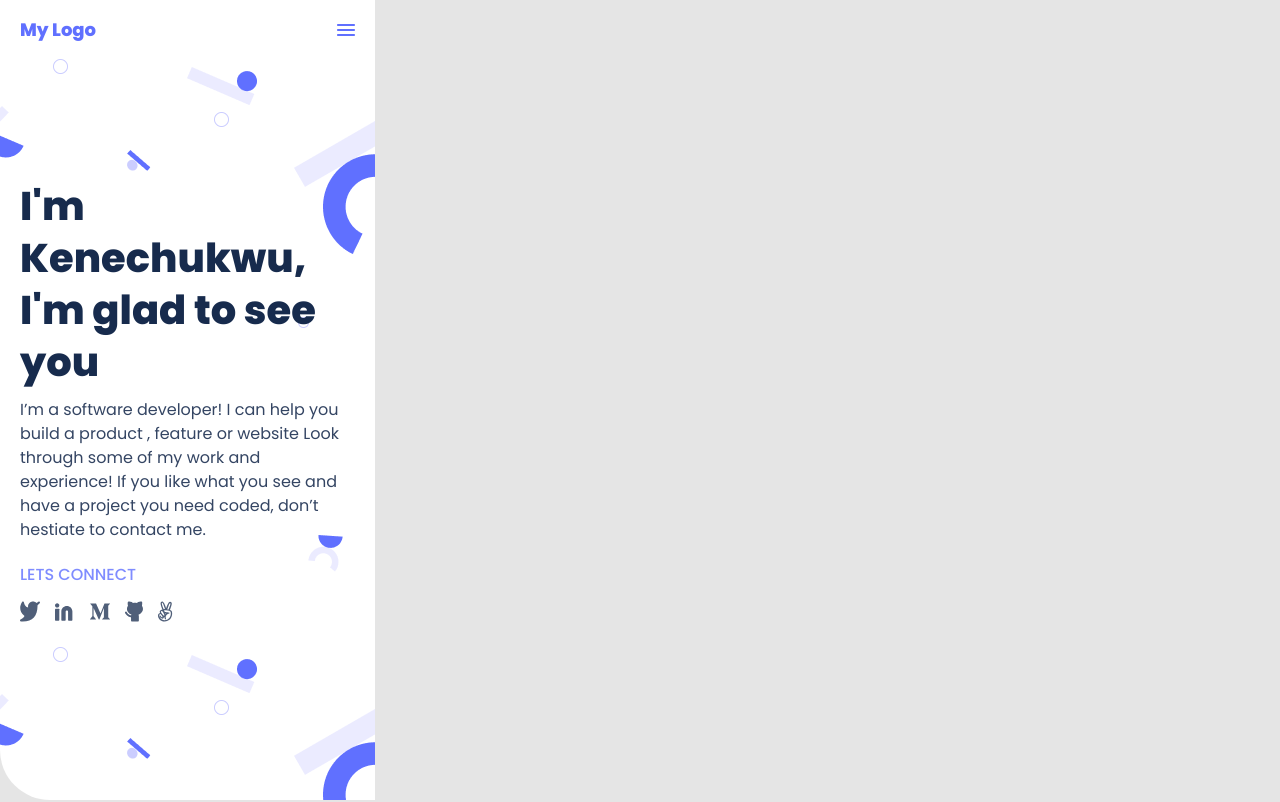
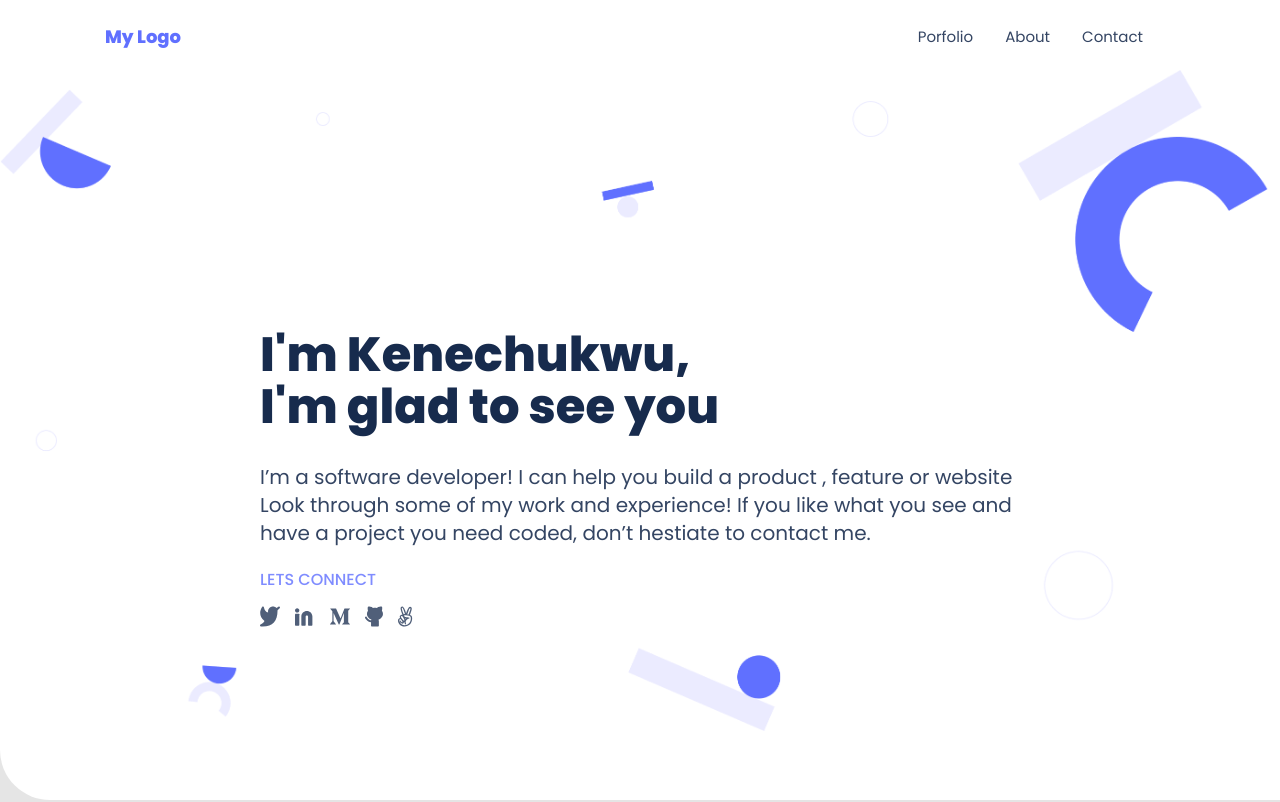
Before and after one commit to kene-creator/portfolio, a website: page index.html in a window 1280 px wide. Shown: the top 802 px of the page. Drawn offline with Linux system fonts and the light colour scheme.

Commit message:
Change nav burger icon

```diff
--- a/index.html
+++ b/index.html
@@ -19,12 +19,20 @@
     <header class="header">
       <nav class="nav">
         <a href="#" class="logo">My Logo</a>
+        <div class="nav-items">
+          <ul class="nav-list">
+            <li class="nav-item">Porfolio</li>
+            <li class="nav-item">About</li>
+            <li class="nav-item">Contact</li>
+          </ul>
+        </div>
         <svg
           width="18"
           height="12"
           viewBox="0 0 18 12"
           fill="none"
           xmlns="http://www.w3.org/2000/svg"
+          class="burger-icon"
         >
           <path
             fill-rule="evenodd"
--- a/style.css
+++ b/style.css
@@ -29,7 +29,7 @@ body {
   position: relative;
   border-bottom-left-radius: 5rem;
   height: 100vh;
-  width: 37.5rem;
+  min-width: 37.5rem;
   overflow: hidden;
   margin-bottom: 12rem;
   background-color: #ffff;
@@ -96,6 +96,25 @@ body {
   margin-left: 2rem;
 }
 
+.burger-icon {
+  display: inline-block;
+}
+
+.nav-list {
+  display: flex;
+  list-style-type: none;
+}
+
+.nav-item {
+  margin-right: 3.2rem;
+  font-size: 1.5rem;
+  color: #344563;
+}
+
+.nav-items {
+  opacity: 0;
+}
+
 .link-connect {
   font-family: var(--header-font);
   font-style: normal;
@@ -125,7 +144,7 @@ body {
   gap: 0.1rem;
   padding: 1.6rem;
   margin: 0 1.5rem 12rem 1.5rem;
-  width: 35rem;
+  min-width: 35rem;
   height: fit-content;
   background: #fff;
   border: 1px solid #dfe1e6;
@@ -479,3 +498,55 @@ body {
   color: #6070ff;
   cursor: pointer;
 }
+
+@media only screen and (min-width: 56.25em) {
+}
+
+@media only screen and (min-width: 75em) {
+  .header {
+    min-width: 56rem;
+    background-position: center;
+    background-repeat: no-repeat;
+    background-image: url("img/Header-bg@2x.png");
+  }
+
+  .heading-info {
+    margin: 28rem 26rem 2rem 26rem;
+  }
+
+  .heading-links {
+    margin: 0 26rem 2rem 26rem;
+  }
+
+  .heading-one {
+    font-size: 4.8rem;
+    width: 65%;
+    white-space: wrap;
+    margin-bottom: 3rem;
+  }
+
+  .heading-paragraph {
+    font-weight: 400;
+    font-size: 2rem;
+    line-height: 2.8rem;
+  }
+
+  .burger-icon {
+    display: none;
+  }
+
+  .nav-items {
+    opacity: 1;
+  }
+
+  .nav {
+    margin: 2.5rem 10.5rem 0 10.5rem;
+  }
+
+  .work-section {
+    grid-template-columns: repeat(2, minmax(1fr, auto));
+  }
+}
+
+@media only screen and (min-width: 112.5em) {
+}
```
Also changed, not shown: img/Header-bg@2x.png (added).
